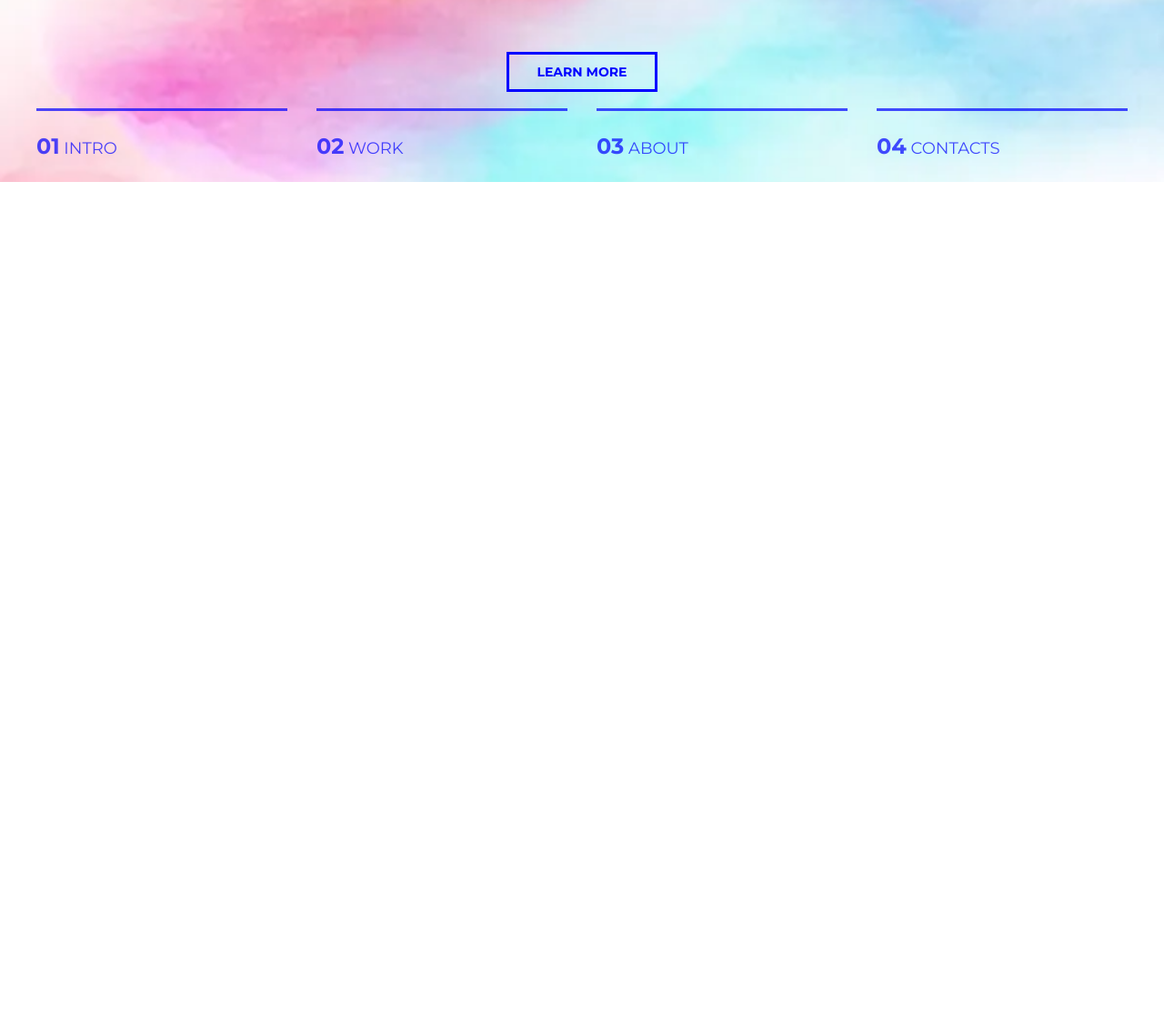
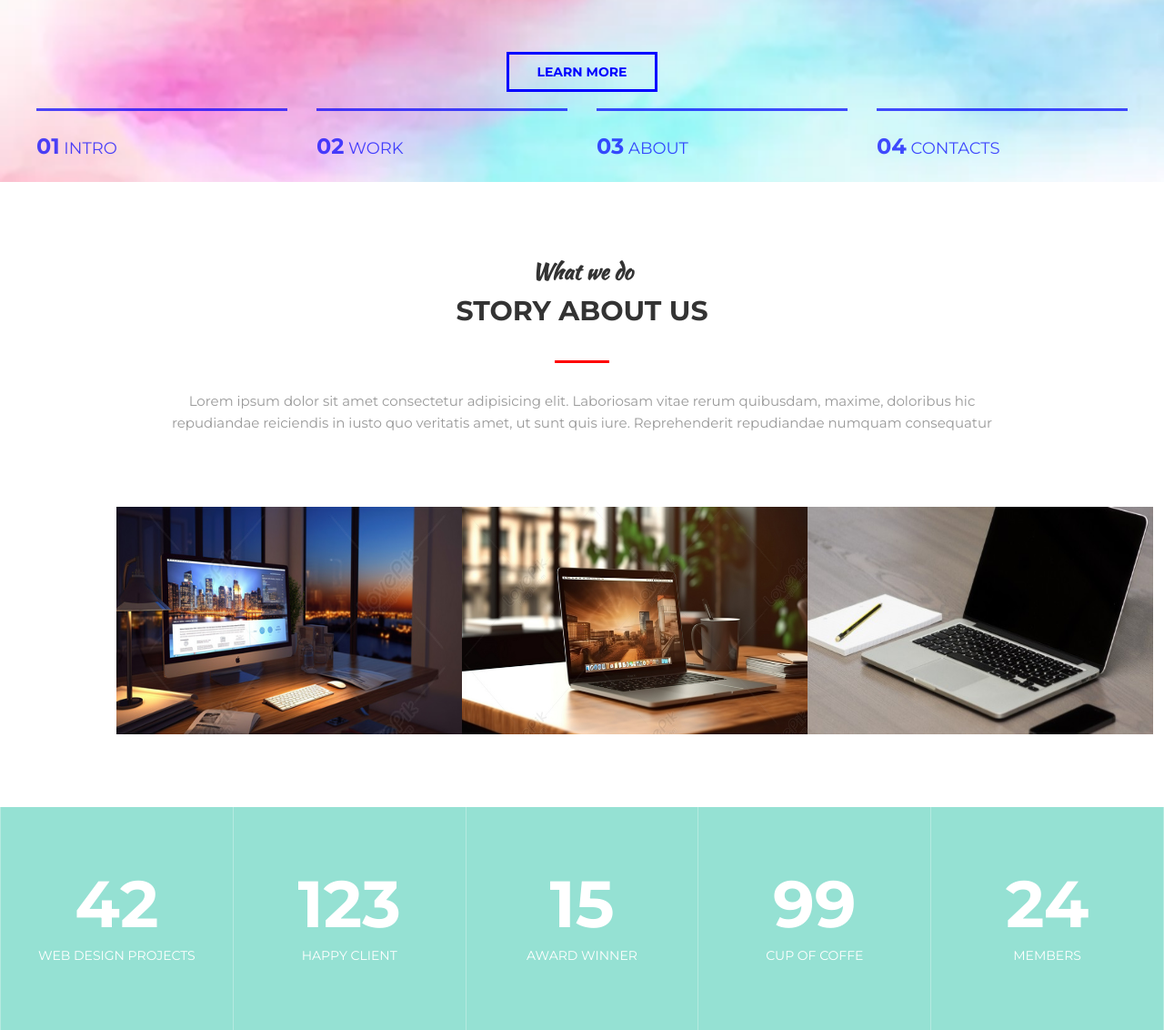
Before and after one commit to Sergei2023/myFirstSite, a plain HTML site: page index.html in a window 1280 px wide. Shown: the part 600-1732 px from the top of the page at 91% size. Before the commit the page ends 800 px from the top, so only its background shows below. Drawn offline with Linux system fonts and the light colour scheme.

Commit message:
готова вторая страница

```diff
--- a/assets/css/styles.css
+++ b/assets/css/styles.css
@@ -219,3 +219,144 @@ h1, h2, h3, h4, h5, h6 {
     font-size: 24px;
     font-weight: 700;
 }
+
+
+/* Section */
+
+.section {
+    padding: 80px 0;
+}
+
+.section_heder {
+    width: 100%;
+    max-width: 950px;
+    margin: 0 auto 40px;
+
+    text-align: center;
+}
+
+.section_suptitle {
+    font-family: "Kaushan Script", cursive;
+    font-size: 24px;
+    color: #333;
+
+}
+
+.section_title{
+    font-size: 30px;
+    font-weight: 400px;
+    color: #333;
+    text-transform: uppercase;
+
+}
+
+.section_title::after {
+    content: "";
+    display: block;
+    width: 60px;
+    height: 3px;
+    background-color: red;
+    margin: 30px auto;
+}
+
+.section_text{
+    color: #999;
+    font-size: 15;
+}
+
+
+
+/* About */
+
+.about {
+    display: flex;
+    justify-content: space-between;
+    margin-top: 80px;
+    margin-right: 10%;
+    margin-left: 10%;
+}
+
+.about_item {
+    width: 380px;
+    position: relative;
+
+    background-color: #95e1d3;
+}
+
+.about_item:hover .about_img {
+    transform: translate3d(-10px, -10px, 0);
+}
+
+.about_item:hover .about_img img {
+    opacity: .1;
+}
+
+.about_item:hover .about_text{
+    opacity: 1;
+}
+
+
+.about_img{
+    background: linear-gradient(to bottom, #f38181, #fce38a);
+    transition: transform .2s linear;
+}
+
+.about_img img {
+    display: block;
+    transition: opacity .1s linear;
+
+}
+
+.about_text {
+    width: 100%;
+
+    font-size: 18px;
+    color: #fff;
+    text-transform: uppercase;
+    font-weight: bold;
+    text-align: center;
+    opacity: 0;
+
+    position: absolute;
+    top: 50%;
+    left: 0;
+    z-index: 2;
+    transform: translate3d(0, -50%, 0);
+    transition: opacity .2s linear;
+}
+
+
+/* Statistics */
+
+.statistics {
+    background-color: #95e1d3;
+}
+
+.stat {
+    display: flex;
+}
+
+.stat_item {
+    flex: 1 1 0;
+    padding: 70px 25px;
+    text-align: center;
+    border-left: 1px solid #b5eae0;
+    color: #fff;
+
+}
+
+.stat_item:last-child {
+    border-right: 1px solid #b5eae0;
+}
+
+.stat_count {
+    margin-bottom: 10px;
+    font-size: 72px;
+    font-weight: 700;
+    line-height: 1;
+}
+
+.stat_text {
+    font-size: 14px;
+    text-transform: uppercase;
+}
--- a/index.html
+++ b/index.html
@@ -61,5 +61,76 @@
     </div>
 </div>
 
+
+<section class="section">
+    <div class="conteiner">
+        <div class="section_heder">
+
+            <h3 class="section_suptitle">What we do</h3>
+            <h2 class="section_title">Story about us</h2>
+            <div class="section_text">
+                <p>Lorem ipsum dolor sit amet consectetur adipisicing elit.
+                   Laboriosam vitae rerum quibusdam, maxime,
+                   doloribus hic repudiandae reiciendis in iusto quo veritatis amet,
+                   ut sunt quis iure. Reprehenderit repudiandae numquam consequatur </p>
+            </div>
+        </div>
+
+        <div class="about">
+
+            <div class="about_item">
+                <div class="about_img">
+                    <img src="assets/images/firstImage.jpg" width="380" height="250">
+                </div>
+                <div class="about_text">wow!</div>
+            </div>
+
+            <div class="about_item">
+                <div class="about_img">
+                    <img src="assets/images/secondImage.jpg" width="380" height="250">
+                </div>
+                <div class="about_text">I made</div>
+            </div>
+
+            <div class="about_item">
+                <div class="about_img">
+                    <img src="assets/images/thirdimage.jpg" width="380" height="250">
+                </div>
+                <div class="about_text">beautiful site</div>
+            </div>
+        </div>
+
+    </div>
+</section>
+
+<div class="statistics">
+    <div class="conteiner">
+
+        <div class="stat">
+            <div class="stat_item">
+                <div class="stat_count">42</div>
+                <div class="stat_text">Web Design Projects</div>
+            </div>
+            <div class="stat_item">
+                <div class="stat_count">123</div>
+                <div class="stat_text">Happy Client</div>
+            </div>
+            <div class="stat_item">
+                <div class="stat_count">15</div>
+                <div class="stat_text">Award Winner</div>
+            </div>
+            <div class="stat_item">
+                <div class="stat_count">99</div>
+                <div class="stat_text">Cup Of Coffe</div>
+            </div>
+            <div class="stat_item">
+                <div class="stat_count">24</div>
+                <div class="stat_text">Members</div>
+            </div>
+        </div>
+
+    </div>
+</div>
+
 </body>
 </html>
```
Also changed, not shown: assets/images/firstImage.jpg (added), assets/images/secondImage.jpg (added), assets/images/thirdimage.jpg (added).
